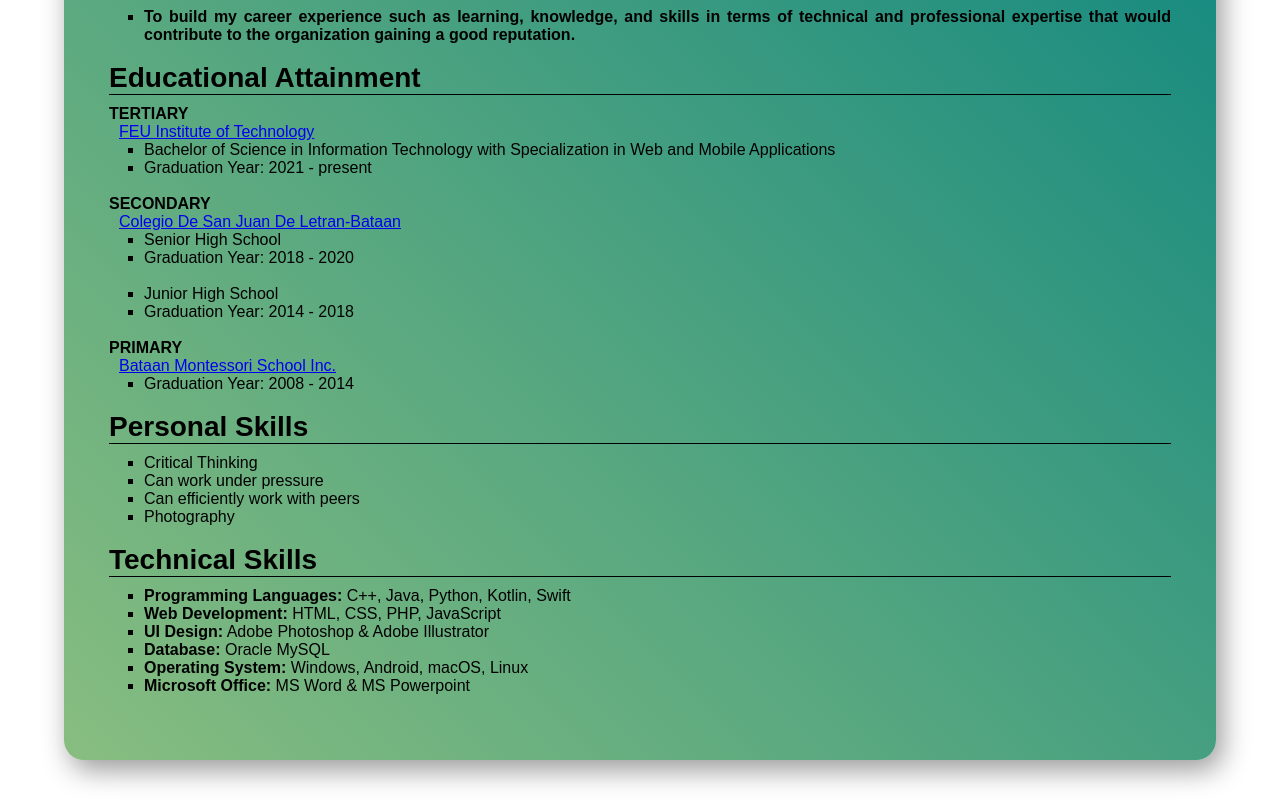
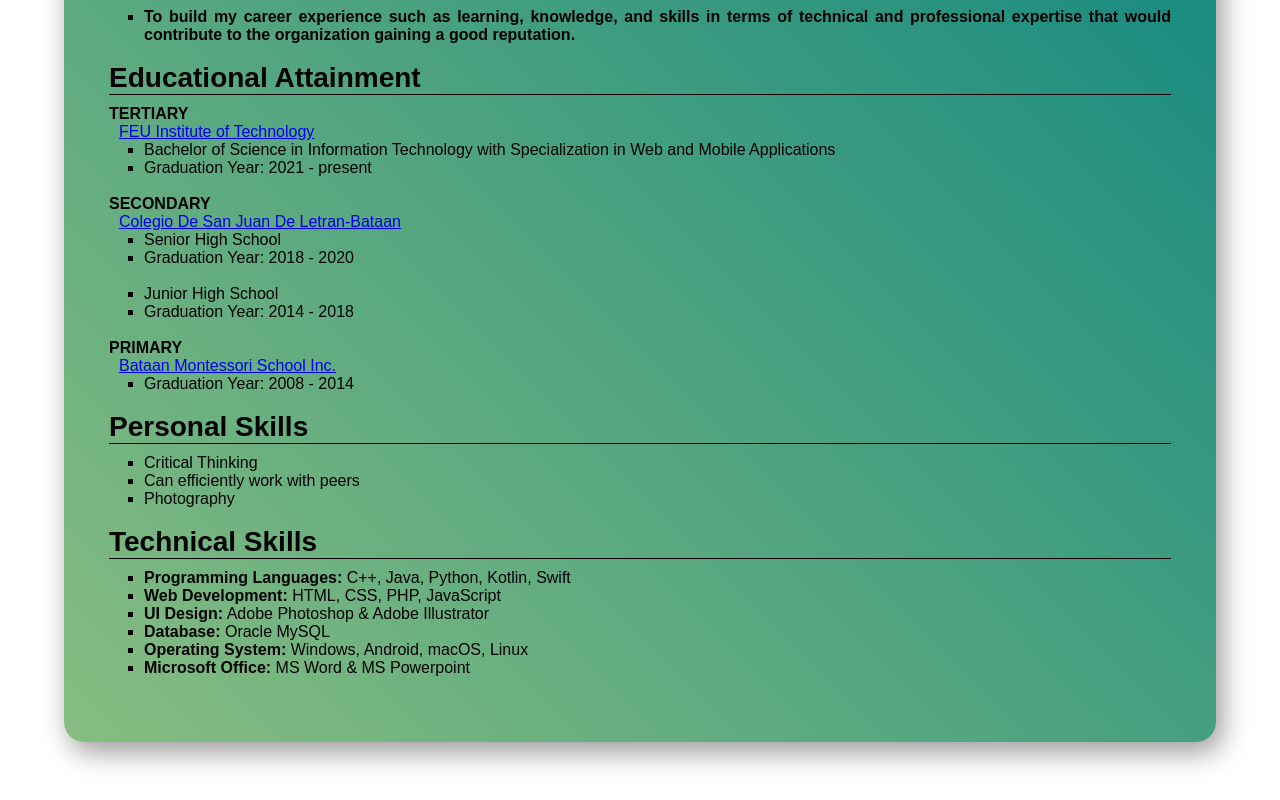
Before and after one commit to G-Brav0/RESUME-AWD-FEUTECH, a plain HTML site: page index.html in a window 1280 px wide. Shown: the part 556-1356 px from the top of the page. Drawn offline with Linux system fonts and the light colour scheme.

Commit message:
Removed the "can work under pressure" statement

```diff
--- a/index.html
+++ b/index.html
@@ -98,7 +98,7 @@
                 <ul>
                     <!-- <li>Fluent in English Language</li> -->
                     <li>Critical Thinking</li>
-                    <li>Can work under pressure</li>
+<!--                     <li>Can work under pressure</li> -->
                     <li>Can efficiently work with peers</li>
                     <li>Photography</li>
                     </ul>
```
